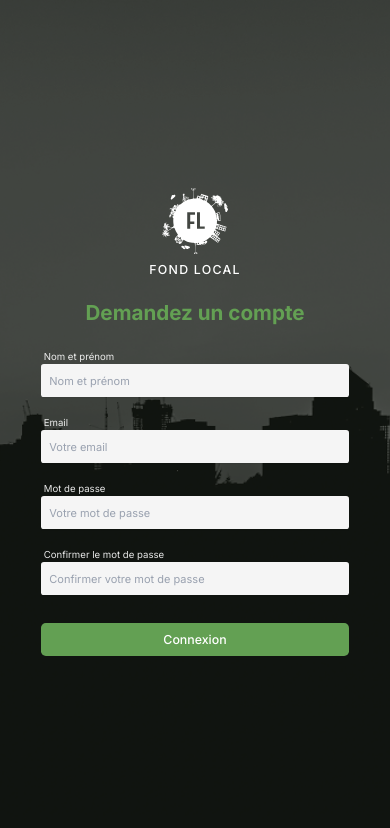
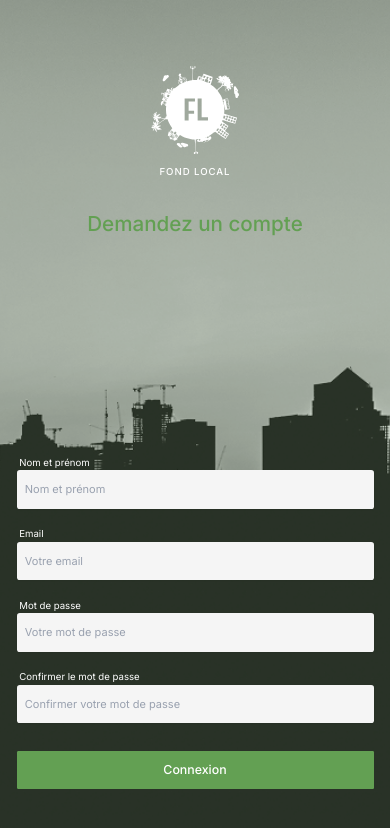
Before and after one commit to shohaib1996/fl-gestionnaires, a Next.js app: page /user-login in a window 390 px wide. Shown: the top 828 px of the page. Built offline with nearby package versions, Linux system fonts and the light colour scheme.

Commit message:
added user login page

```diff
--- a/app/project-submission/page.tsx
+++ b/app/project-submission/page.tsx
@@ -49,6 +49,7 @@ const ProjectSubmission = () => {
         <div className="max-w-7xl xl:container mx-auto">
           <div className="flex items-center justify-between">
             {/* Logo */}
+            {currentStep !== 5 && (
               <Link href="/" className="flex items-center">
                 <Image
                   src="/images/216_1705.png"
@@ -58,6 +59,7 @@ const ProjectSubmission = () => {
                   className="rounded-full w-20 h-auto md:w-28 lg:w-[125px]"
                 />
               </Link>
+            )}
 
             {/* Desktop/Laptop Navigation (Hidden on Mobile/Tablet) */}
             <div className="hidden lg:flex justify-between items-center flex-2 w-full ml-8 lg:ml-5">
--- a/app/user-login/page.tsx
+++ b/app/user-login/page.tsx
@@ -15,7 +15,7 @@ const UserLoginPage = () => {
           className="object-cover"
           priority
         />
-        <div className="absolute inset-0 bg-black/60" />
+        {/* <div className="absolute inset-0 bg-black/60" /> */}
       </div>
 
       {/* Left Pane (Desktop/Tablet only) */}
@@ -41,14 +41,17 @@ const UserLoginPage = () => {
               className="object-contain"
             />
           </div>
+          <h1 className="text-white text-sm tracking-widest font-medium uppercase mt-8">
+            FOND LOCAL
+          </h1>
         </div>
       </div>
 
       {/* Right Pane (Form) */}
-      <div className="relative z-10 w-full md:w-1/2 flex flex-col items-center justify-center px-6 py-12 md:bg-white">
+      <div className="relative z-10 w-full md:w-1/2 flex flex-col justify-between md:justify-center px-6 py-12 md:bg-[#FAF9F6] min-h-screen md:min-h-0">
         {/* Mobile Logo (Visible only on mobile) */}
-        <div className="flex md:hidden flex-col items-center mb-8">
-          <div className="relative w-24 h-24 mb-2">
+        <div className="flex md:hidden flex-col items-center mb-8 mt-12">
+          <div className="relative w-32 h-32 mb-4">
             <Image
               src="/images/FL FondLocal.svg"
               alt="FL Fond Local"
@@ -56,67 +59,70 @@ const UserLoginPage = () => {
               className="object-contain"
             />
           </div>
-          <h1 className="text-white text-lg tracking-widest font-medium uppercase">
+          <h1 className="text-white text-sm tracking-widest font-medium uppercase">
             FOND LOCAL
           </h1>
+          <h2 className="text-[#63A053] text-3xl font-medium mt-12 md:hidden">
+            Demandez un compte
+          </h2>
         </div>
 
-        <div className="w-full max-w-md space-y-8">
-          <div className="text-center mb-8">
-            <h2 className="text-[#63A053] text-3xl md:text-4xl font-bold mb-2">
+        <div className="w-full max-w-2xl space-y-8 mb-8 md:mb-0">
+          <div className="text-center mb-8 hidden md:block">
+            <h2 className="text-[#63A053] text-3xl md:text-4xl font-medium mb-2">
               Demandez un compte
             </h2>
           </div>
 
-          <form className="space-y-6">
+          <form className="space-y-6 ">
             <div className="space-y-2">
-              <label className="text-white/90 md:text-gray-500 text-sm md:text-base ml-1">
+              <label className="text-white md:text-gray-500 text-sm md:text-base ml-1">
                 Nom et prénom
               </label>
               <Input
                 type="text"
                 placeholder="Nom et prénom"
-                className="h-12 bg-[#F5F5F5] border-none text-black placeholder:text-gray-400 rounded-sm text-base"
+                className="h-14 bg-[#F5F5F5] border-none text-black placeholder:text-gray-400 rounded-sm text-base"
               />
             </div>
 
             <div className="space-y-2">
-              <label className="text-white/90 md:text-gray-500 text-sm md:text-base ml-1">
+              <label className="text-white md:text-gray-500 text-sm md:text-base ml-1">
                 Email
               </label>
               <Input
                 type="email"
                 placeholder="Votre email"
-                className="h-12 bg-[#F5F5F5] border-none text-black placeholder:text-gray-400 rounded-sm text-base"
+                className="h-14 bg-[#F5F5F5] border-none text-black placeholder:text-gray-400 rounded-sm text-base"
               />
             </div>
 
             <div className="space-y-2">
-              <label className="text-white/90 md:text-gray-500 text-sm md:text-base ml-1">
+              <label className="text-white md:text-gray-500 text-sm md:text-base ml-1">
                 Mot de passe
               </label>
               <Input
                 type="password"
                 placeholder="Votre mot de passe"
-                className="h-12 bg-[#F5F5F5] border-none text-black placeholder:text-gray-400 rounded-sm text-base"
+                className="h-14 bg-[#F5F5F5] border-none text-black placeholder:text-gray-400 rounded-sm text-base"
               />
             </div>
 
             <div className="space-y-2">
-              <label className="text-white/90 md:text-gray-500 text-sm md:text-base ml-1">
+              <label className="text-white md:text-gray-500 text-sm md:text-base ml-1">
                 Confirmer le mot de passe
               </label>
               <Input
                 type="password"
                 placeholder="Confirmer votre mot de passe"
-                className="h-12 bg-[#F5F5F5] border-none text-black placeholder:text-gray-400 rounded-sm text-base"
+                className="h-14 bg-[#F5F5F5] border-none text-black placeholder:text-gray-400 rounded-sm text-base"
               />
             </div>
 
             <div className="pt-4">
               <Button
                 type="submit"
-                className="w-full h-12 bg-[#63A053] hover:bg-[#528644] text-white text-lg font-medium rounded-md transition-colors"
+                className="w-full h-14 bg-[#63A053] hover:bg-[#528644] text-white text-lg font-medium rounded-xs transition-colors"
               >
                 Connexion
               </Button>
--- a/components/project-submission/Stepper.tsx
+++ b/components/project-submission/Stepper.tsx
@@ -11,10 +11,11 @@ const steps = [
   "Description de votre projet",
   "Signature",
   "Vérification",
-  "Envoyer",
+  "Confirmation",
 ];
 
 export const Stepper: React.FC<StepperProps> = ({ currentStep }) => {
+  if (currentStep === 5) return null;
   return (
     <div className="w-full py-8 mb-8">
       <div className="relative flex items-center w-full">
```
Lines whose indentation alone changed are shown as unchanged.
